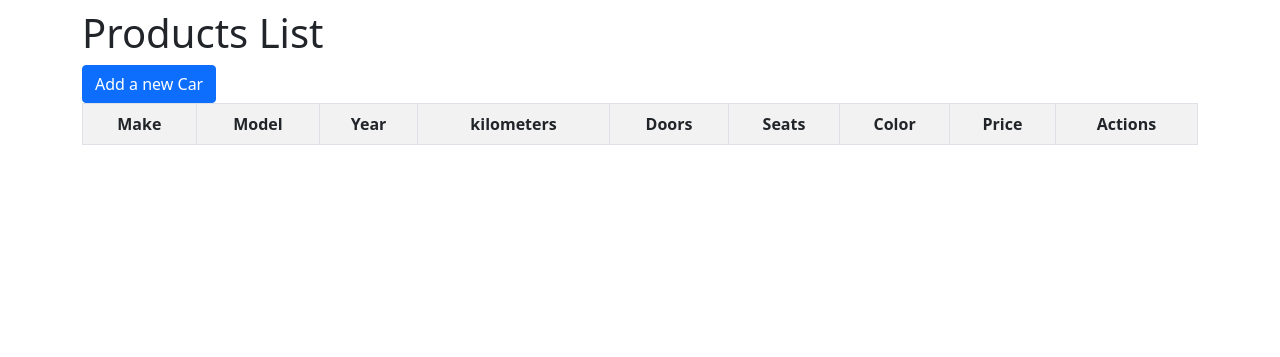
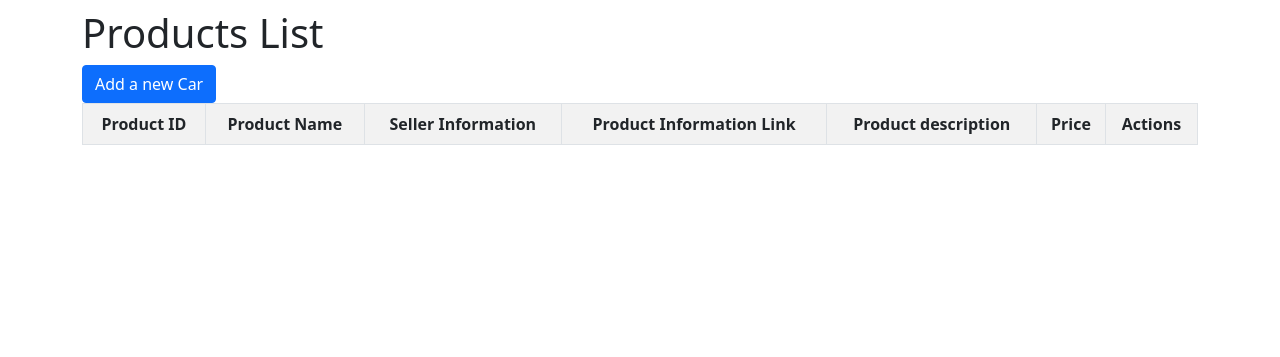
Before and after one commit to jaypatel9425/Fix-It_Sell-It, a Node server app: page /products/list in a window 1280 px wide. Shown: the part 63-420 px from the top of the page. Run offline with Node 20, Linux system fonts and the light colour scheme; data that the repository does not hold is empty; some libraries are stand-ins or nearby versions.

```diff
--- a/views/index.ejs
+++ b/views/index.ejs
@@ -2,7 +2,7 @@
 
   <h1 class="text-center"><%= title %></h1>
   <p class="text-center">Anything You Want to!</p>
-  <img src="images/Home/back.png" >
+  <p class="text-center"></p> <img  src="images/Home/back.png" ></p>
 
 
 <% include partials/footer.ejs %>
--- a/views/products/list.ejs
+++ b/views/products/list.ejs
@@ -17,13 +17,12 @@
             <table class="table table-bordered table-striped table-hover">
                 <!-- Header Row-->
                 <tr>
-                    <th class="text-center">Make</th>
-                    <th class="text-center">Model</th>
-                    <th class="text-center">Year</th>
-                    <th class="text-center">kilometers</th>
-                    <th class="text-center">Doors</th>
-                    <th class="text-center">Seats</th>
-                    <th class="text-center">Color</th>
+                    <th class="text-center">Product ID</th>
+                    <th class="text-center">Product Name</th>
+                    <th class="text-center">Seller Information</th>
+                    <th class="text-center">Product Information Link</th>
+                    <th class="text-center">Product description</th>
+
                     <th class="text-center">Price</th>
                     <th class="text-center" colspan="3">Actions</th>
                 </tr>
@@ -37,8 +36,7 @@
                         <td class="text-center"><%= ProdList[i].year %></td>
                         <td class="text-center"><%= ProdList[i].kilometers %></td>
                         <td class="text-center"><%= ProdList[i].doors %></td>
-                        <td class="text-center"><%= ProdList[i].seats %></td>
-                        <td class="text-center"><%= ProdList[i].color %></td>
+
                         <td class="text-center"><%= ProdList[i].price %></td>
                         <td class="text-center">
                             <a href="/products/details/<%= ProdList[i]._id %>" class="btn btn-success btn-sm">
```
Also changed, not shown: views/products/add_edit.ejs (+7 -7 lines), views/products/details.ejs (+7 -7 lines).
